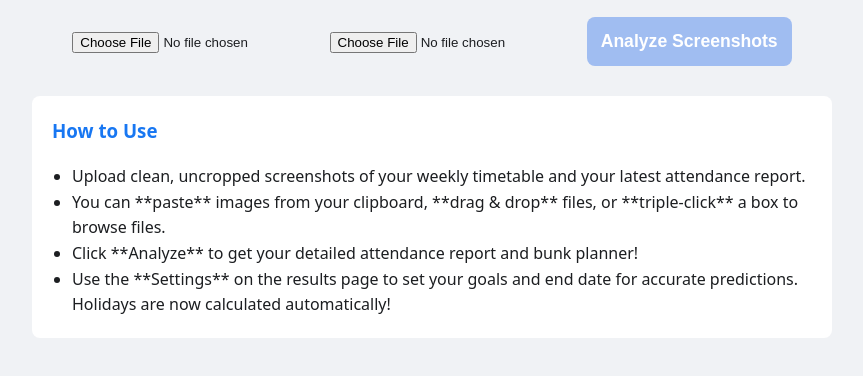
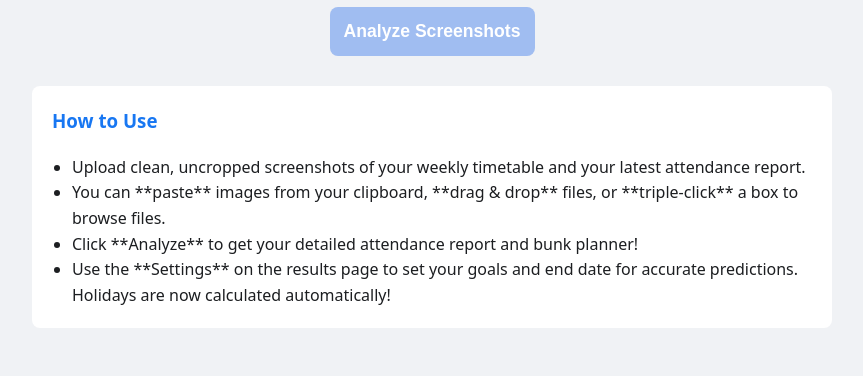
Before and after one commit to ShivaGodara/attendance-calculator, a website: page index.html in a window 1280 px wide. Shown: the part 438-814 px from the top of the page, without its empty margins (208-1071 px from the left). Drawn offline with Linux system fonts and the light colour scheme.

Commit message:
Update index.html

```diff
--- a/index.html
+++ b/index.html
@@ -121,8 +121,7 @@
                     </div>
                 </div>
             </div>
-            <input type="file" id="timetable-upload-input" accept="image/*">
-            <input type="file" id="attendance-upload-input" accept="image/*">
+
             <button id="analyze-btn" class="control-btn" disabled>Analyze Screenshots</button>
             <div class="instructions">
                 <h3>How to Use</h3>
```
